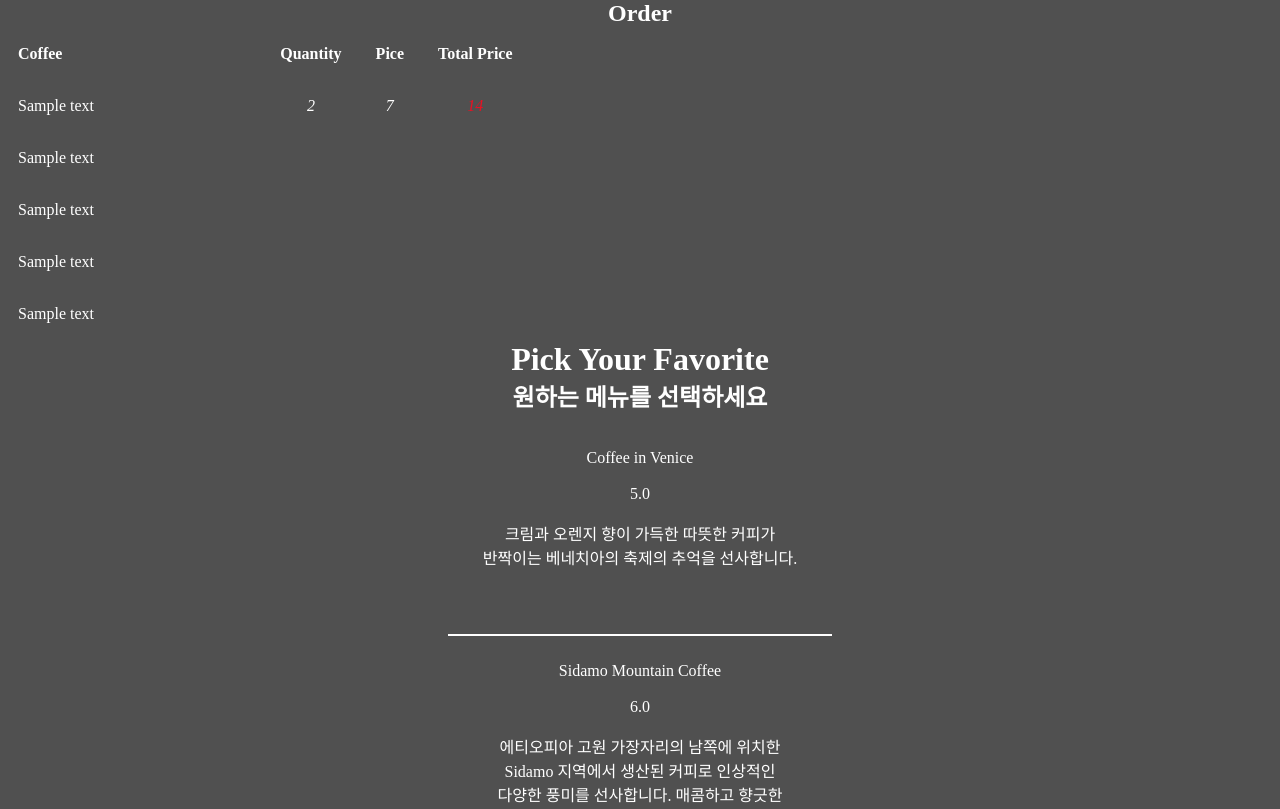
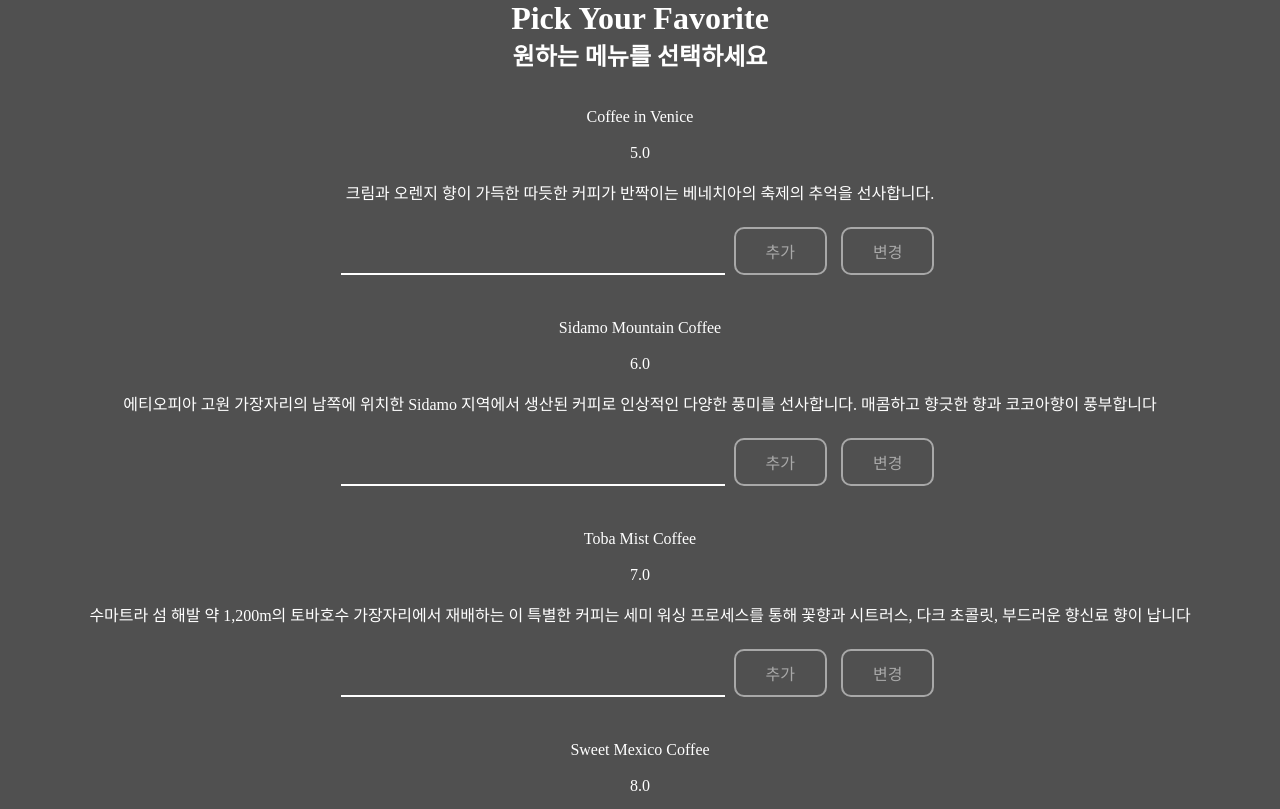
Before and after one commit to Henry-choi426/TeamProject01, a Flask app: page /menupage in a window 1280 px wide. Shown: the top 809 px of the page. Run offline with Flask 2, Linux system fonts and the light colour scheme.

Commit message:
Update 03.menuSelect.html

```diff
--- a/templates/03.menuSelect.html
+++ b/templates/03.menuSelect.html
@@ -10,96 +10,9 @@
   <link rel="stylesheet" href="{{url_for('static', filename='css/style.css')}}">
   <script src="{{url_for('static', filename='js/script.js')}}"></script>
 
-  <style>
+</head>
 
-
-    table.right{
-      border-collapse: collapse;
-      border-spacing: 0;
-      width: 50%;
-      border: 1px solid rgb(243, 240, 240);
-    }
-
-    th, td {
-      text-align: center;
-      padding: 16px;
-    }
-
-    th:first-child, td:first-child {
-      text-align: left
-
-    }
-
-    tr:nth-child(even) {
-      background-color: #f2f2f2
-    }
-
-    .fa-Price {
-      color: rgb(15, 15, 15);
-    }
-
-    .fa-Quant {
-      color: rgb(12, 1, 1);
-    }
-    .fa-Total  {
-      color: rgb(235, 16, 34);
-    }
-
-
-
-    </style>
-
-
-
-
-</head>
 <body>
-
-  <h2>Order</h2>
-
-  <div style="text-align:right;"></div>
-  <table style ="text-align:right;">
-    <tr>
-      <th style="width:50%">Coffee</th>
-      <th>Quantity</th>
-      <th>Pice</th>
-      <th>Total Price</th>
-
-
-    </tr>
-    <tr>
-      <td>Sample text</td>
-      <td><i class="fa fa-remove">2</i></td>
-      <td><i class="fa fa-check">7</i></td>
-      <td><i class="fa fa-Total">14</i></td>
-    </tr>
-    <tr>
-      <td>Sample text</td>
-      <td><i class="fa fa-check"></i></td>
-      <td><i class="fa fa-check"></i></td>
-      <td><i class="fa fa-Total"></i></td>
-    </tr>
-    <tr>
-      <td>Sample text</td>
-      <td><i class="fa fa-check"></i></td>
-      <td><i class="fa fa-check"></i></td>
-      <td><i class="fa fa-Total"></i></td>
-    </tr>
-    <tr>
-      <td>Sample text</td>
-      <td><i class="fa fa-remove"></i></td>
-      <td><i class="fa fa-check"></i></td>
-      <td><i class="fa fa-Total"></i></td>
-    </tr>
-    <tr>
-      <td>Sample text</td>
-      <td><i class="fa fa-check"></i></td>
-      <td><i class="fa fa-check"></i></td>
-      <td><i class="fa fa-Total"></i></td>
-    </tr>
-  </table>
-</div>
-
 
   <h1>Pick Your Favorite</h1>
   <h2>원하는 메뉴를 선택하세요</h2>
@@ -108,42 +21,40 @@
   <br><br>
   <div id="menuname">Coffee in Venice</div><br>
   <div id="menuprice">5.0</div><br>
-  <div id="menuinfo">크림과 오렌지 향이 가득한 따뜻한 커피가<br>
-    반짝이는 베네치아의 축제의 추억을 선사합니다.</div><br>
+  <div id="menuinfo">크림과 오렌지 향이 가득한 따듯한 커피가 반짝이는 베네치아의 축제의 추억을 선사합니다.</div><br>
   <input type="number" class="form" id="orderquantity1" name="orderquantity" min="0" max="">
-
+  <button type="button" class="button" id="insertorder" onclick=>추가</button>
+  <button type="button" class="button" id="updateorder" onclick=>변경</button><br>
 
   <br><br>
   <div id="menuname">Sidamo Mountain Coffee</div><br>
   <div id="menuprice">6.0</div><br>
-  <div id="menuinfo">에티오피아 고원 가장자리의 남쪽에 위치한<br>
-    Sidamo 지역에서 생산된 커피로 인상적인<br>
-    다양한 풍미를 선사합니다. 매콤하고 향긋한<br>
-    향과 코코아향이 풍부합니다</div><br>
+  <div id="menuinfo">에티오피아 고원 가장자리의 남쪽에 위치한 Sidamo 지역에서 생산된 커피로 인상적인 다양한 풍미를 선사합니다. 매콤하고 향긋한 향과 코코아향이 풍부합니다</div><br>
   <input type="number" class="form" id="orderquantity2" name="orderquantity" min="0" max="">
+  <button type="button" class="button" id="insertorder" onclick=>추가</button>
+  <button type="button" class="button" id="updateorder" onclick=>변경</button><br>
 
   <br><br>
   <div id="menuname">Toba Mist Coffee</div><br>
   <div id="menuprice">7.0</div><br>
-  <div id="menuinfo">수마트라 섬 해발 약 1,200m의 토바호수<br>
-   가장자리에서 재배하는 이 특별한 커피는<br>
-   세미 워싱 프로세스를 통해 꽃향과 시트러스,<br>
-   다크 초콜릿, 부드러운 향신료 향이 납니다</div><br>
+  <div id="menuinfo">수마트라 섬 해발 약 1,200m의 토바호수 가장자리에서 재배하는 이 특별한 커피는 세미 워싱 프로세스를 통해 꽃향과 시트러스, 다크 초콜릿, 부드러운 향신료 향이 납니다
+  </div><br>
   <input type="number" class="form" id="orderquantity3" name="orderquantity" min="0" max="">
-
+  <button type="button" class="button" id="insertorder" onclick=>추가</button>
+  <button type="button" class="button" id="updateorder" onclick=>변경</button><br>
 
   <br><br>
   <div id="menuname">Sweet Mexico Coffee</div><br>
   <div id="menuprice">8.0</div><br>
-  <div id="menuinfo">팟에 계피와 설탕으로 끓인 전통적인<br>
-    멕시코커피로 특별한 풍미가 전해집니다.</div><br>
+  <div id="menuinfo">팟에 계피와 설탕으로 끓인 전통적인 멕시코커피로 특별한 풍미가 전해집니다.</div><br>
   <input type="number" class="form" id="orderquantity4" name="orderquantity" min="0" max="">
-
+  <button type="button" class="button" id="insertorder" onclick=>추가</button>
+  <button type="button" class="button" id="updateorder" onclick=>변경</button><br>
 
 
   <br>
   <div id="totalPrice">결제금액</div>
-<button type="button" class="button" id="select" onclick=>주문</button>
+  <button type="button" class="button" id="select" onclick="total_price()">주문</button>
   <button type="button" class="button" id="cancel" onclick="location.href='/'">취소</button><br>
   <br>
 
@@ -151,14 +62,62 @@
   <button type="button" class="button" id="signoff" onclick="location.href='/logout'">로그아웃</button>
   <button type="button" class="button" id="userinfo" onclick="location.href='/'">회원정보</button>
 
-</body>
-</html>
+  <script>
+    function authorize() {
+      const xhttp = new XMLHttpRequest();
+      xhttp.onreadystatechange = function () {
+        if (this.readyState == 4 && this.status == 200) {
+          if (this.responseText == "") {
+            console.log(this.responseText)
+            alert("로그인 상태가 아닙니다. 로그인을 다시 해주세요.")
+            location.href = "signinpage"
+          };
+        };
+      };
+      token = localStorage.getItem("access_token");
+      xhttp.open("POST", "user_only");
+      xhttp.setRequestHeader("Authorization", "Bearer " + token);
+      xhttp.send();
+    }
 
+    // 메뉴 번호 받아 db에서 데이터 추출
+    function menuselect(menuid) {
+      const xhttp = new XMLHttpRequest();
+      xhttp.onreadystatechange = function () {
+        if (this.readyState == 4 && this.status == 200) {
+          msg = JSON.parse(this.responseText)
+          console.log(msg)
+        };
+      }
+      xhttp.open("post", "menu_select");
+      xhttp.setRequestHeader("Content-type", "application/x-www-form-urlencoded");
+      xhttp.send(menuid);
+    }
 
-<br>
+    // 토큰 확인 후 데이터 확인
+    function total_price() {
+      if (localStorage.getItem("access_token") == null) {
+        alert("로그인 상태가 아닙니다. 로그인을 다시 해주세요.")
+        location.href = "signinpage"
+        return ""
+      }
+      authorize()
+      sessionStorage.clear();
+      var step;
+      var menu_all = '{';
+      for (step = 1; step < 5; step++) {
+        if (document.getElementById("orderquantity" + step).value > 0) {
+          sessionStorage.setItem(step, document.getElementById("orderquantity" + step).value);
+          menu_all = menu_all + +step + "=" + document.getElementById("orderquantity" + step).value + "&"
+        };
+      };
+      menu_all = menu_all.slice(0, -1) + "}";
+      console.log(menu_all)
+      menuselect(menu_all)
+    };
 
-
-
+  </script>
 
 </body>
+
 </html>
```
Lines whose indentation alone changed are shown as unchanged.
